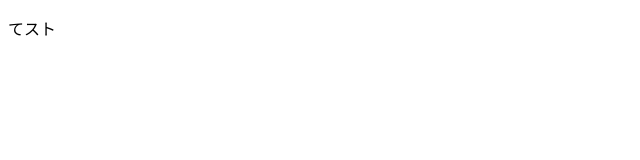
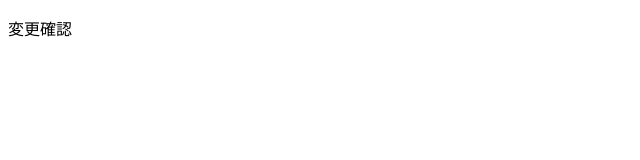
Before and after one commit to ayumu-2401173/abcc_system_sd2b_2025_grp1, a plain HTML site: page index.html in a window 1280 px wide. Shown: the full height of the page, 0-640 px from the left. Drawn offline with Linux system fonts and the light colour scheme.

Commit message:
動作確認
変更確認をhtmlに記入、文字を削除

```diff
--- a/index.html
+++ b/index.html
@@ -6,7 +6,6 @@
     <title>Document</title>
 </head>
 <body>
-    <p>てスト
-    </p>
+<p>変更確認</p>
 </body>
 </html>
```
